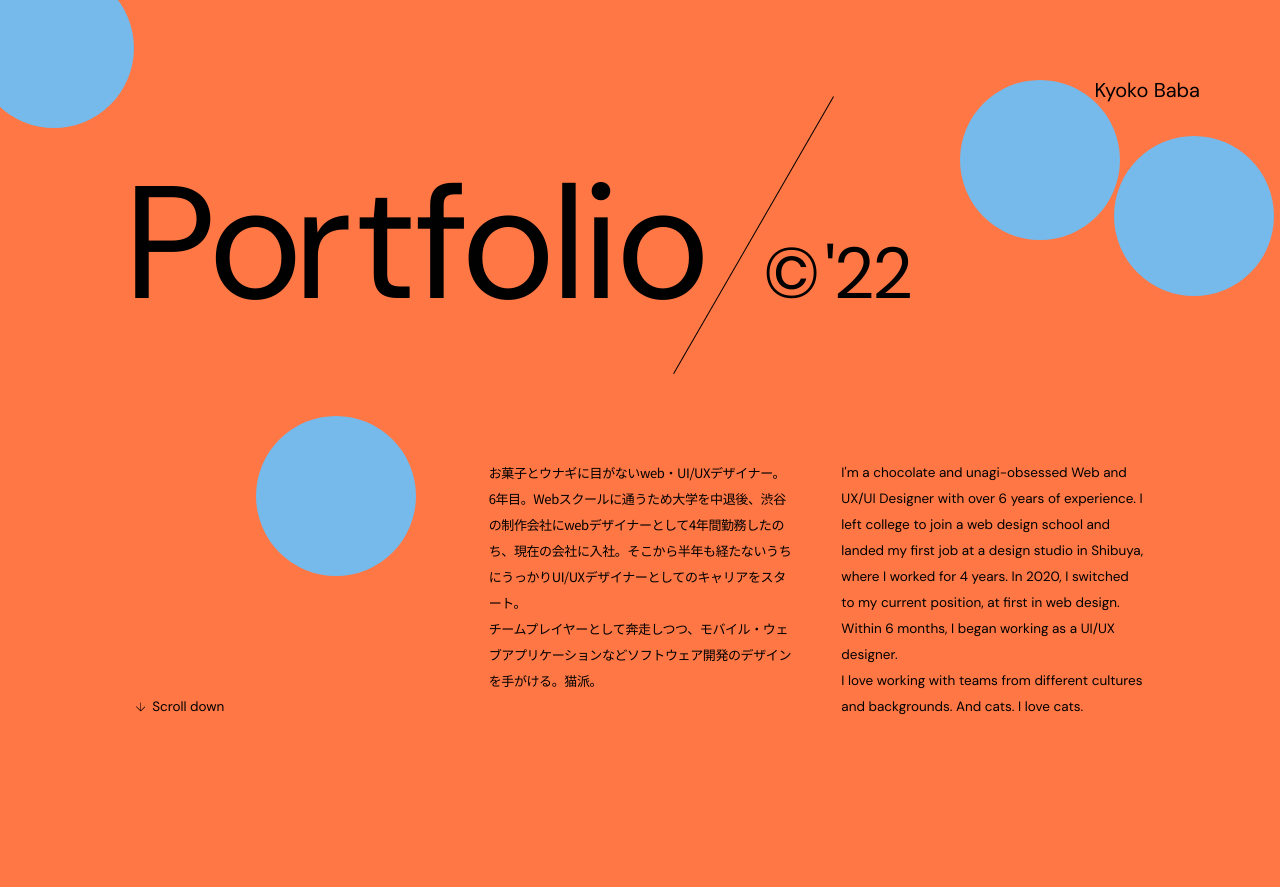
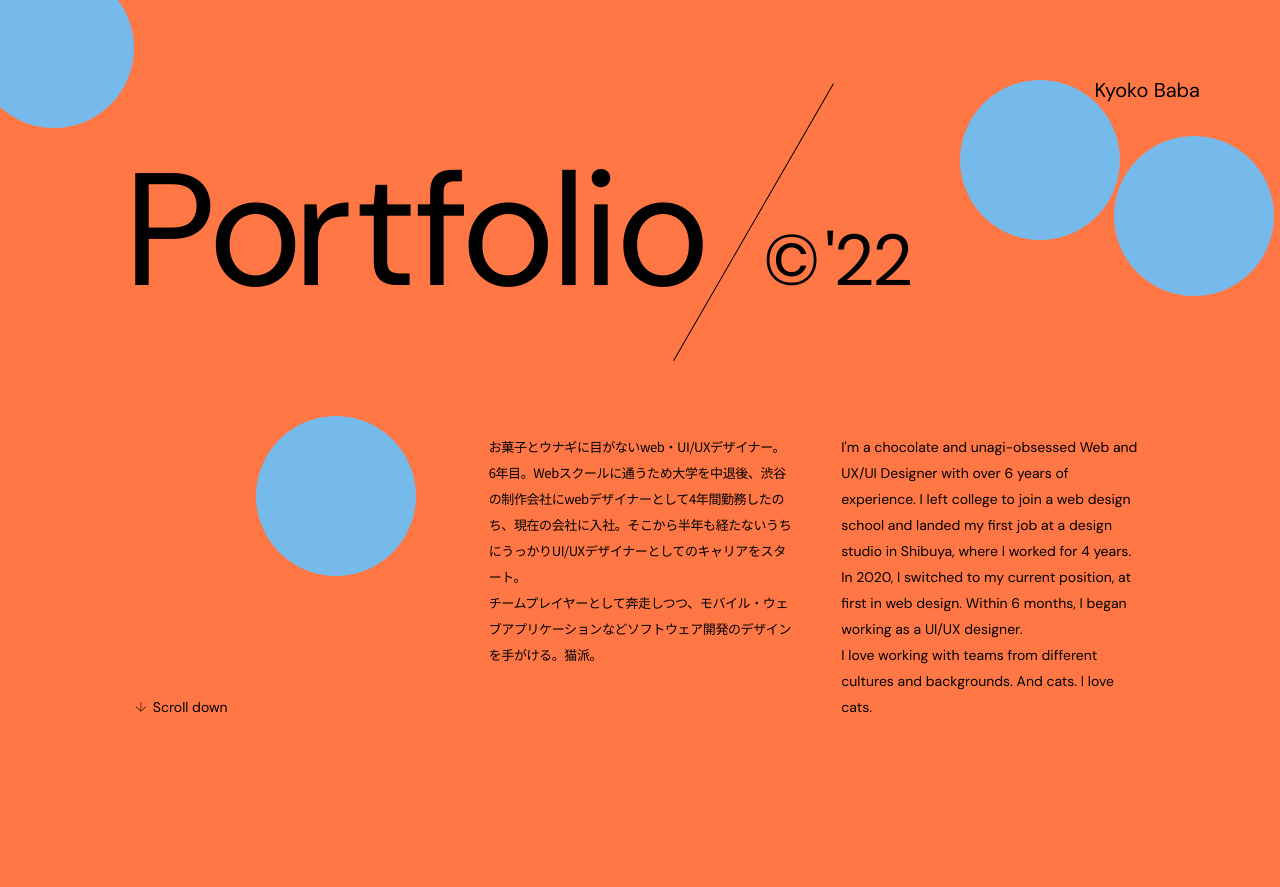
Before and after one commit to iamkyoko/portfolio, a PHP site: page / in a window 1280 px wide. Shown: the top 887 px of the page. Run offline with PHP 8.4, Linux system fonts and the light colour scheme; data that the repository does not hold is empty; style sheets or scripts are compiled from the project's sources.

Commit message:
Updated font

```diff
--- a/src/scss/_font.scss
+++ b/src/scss/_font.scss
@@ -8,7 +8,7 @@ $en-base-font: "DM Sans";
 :root {
    --jp-base-font-size: calc(12px + 1 * (100vw - 320px) / 960);
    --jp-small-font-size: calc(12px + 0.75 * (100vw - 320px) / 960);
-   --en-base-font-size: calc(13.6px + -.1 * (100vw - 320px) / 960);
+   --en-base-font-size: calc(13.6px + .4 * (100vw - 320px) / 960);
    --head-font-size: 10vw;
 }
 
```
